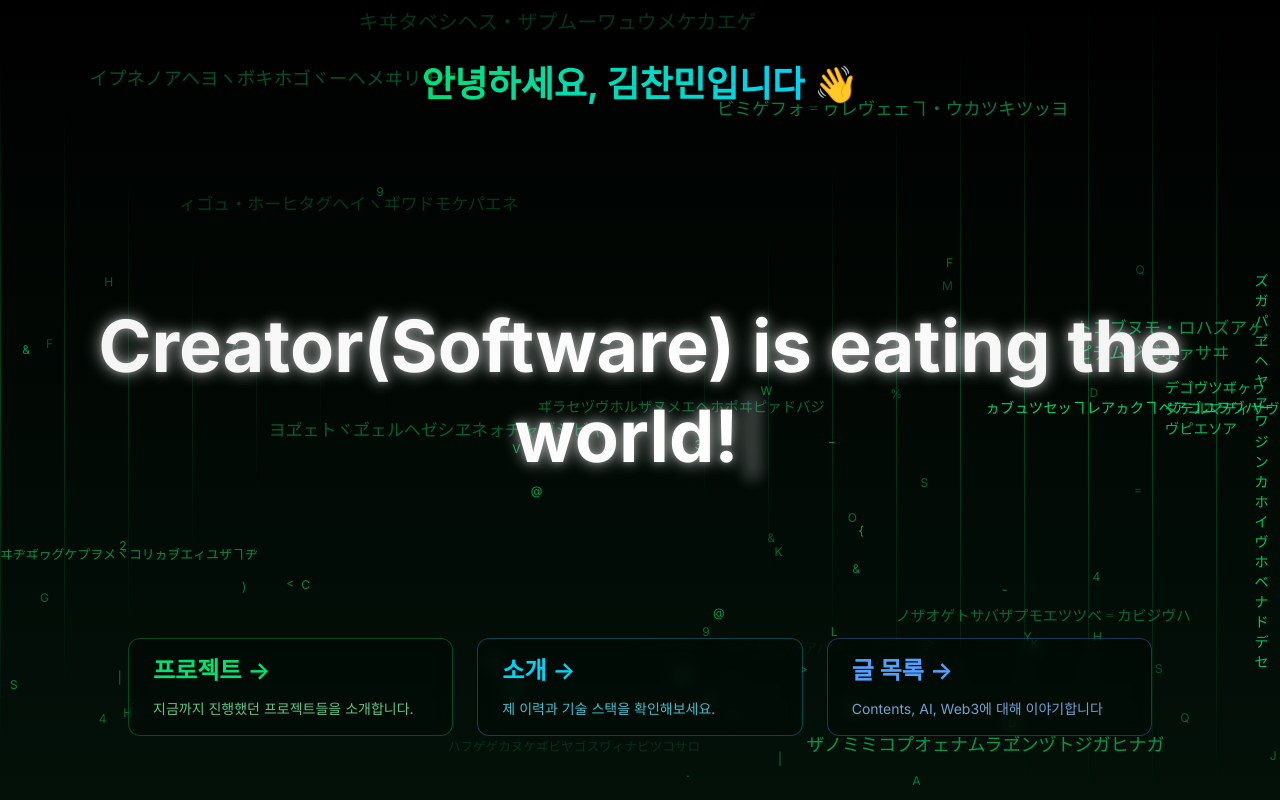
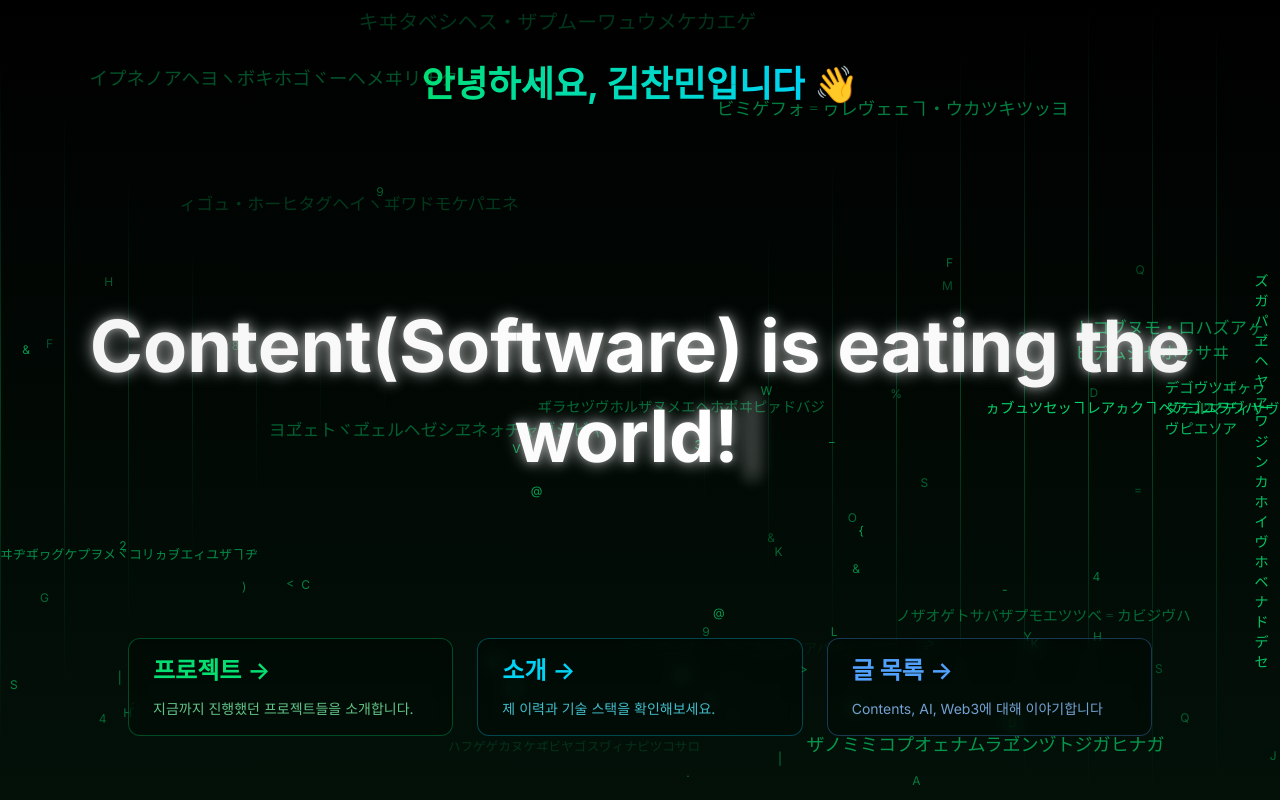
Before and after one commit to chanmkim/chanmkim-writing, a Next.js app: page / in a window 1280 px wide. Built offline with nearby package versions, Linux system fonts and the light colour scheme.

Commit message:
키메시지: 컨텐츠 + AI로 포지셔닝

```diff
--- a/src/app/page.tsx
+++ b/src/app/page.tsx
@@ -164,7 +164,7 @@ export default function Home() {
             }}
           >
             <TypingEffect
-              text="Creator(Software) is eating the world!"
+              text="Content(Software) is eating the world!"
               speed={100}
               className="text-3xl sm:text-4xl md:text-6xl lg:text-7xl"
               repeatDelay={5000}
```
